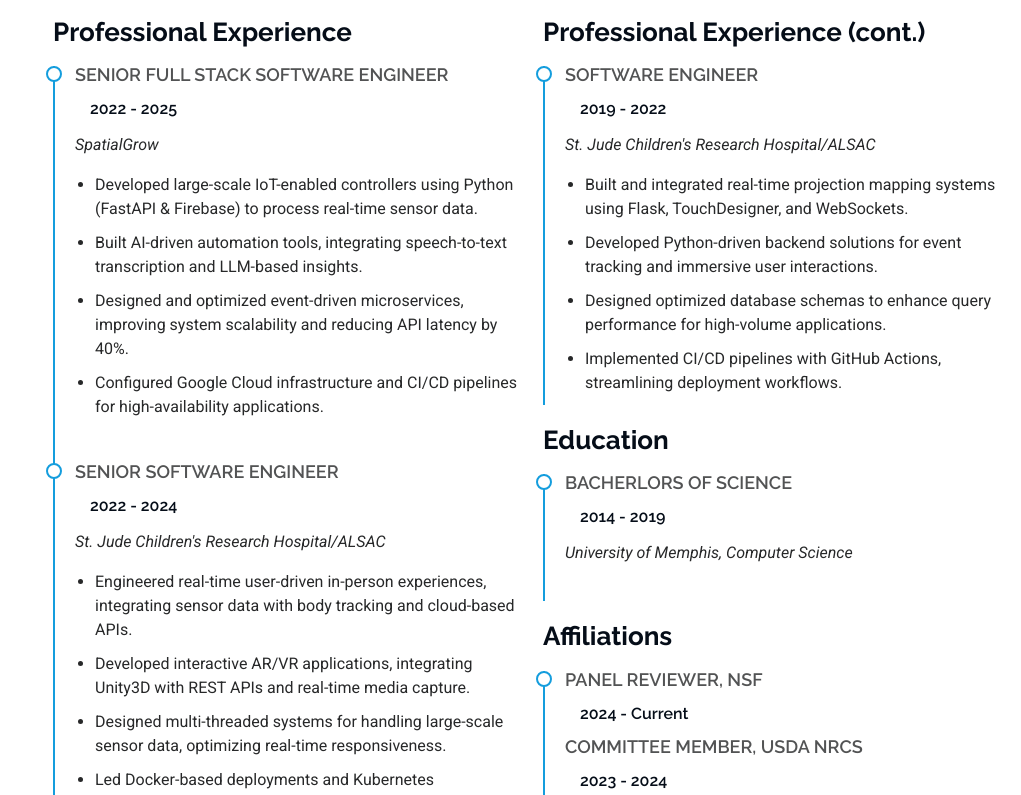
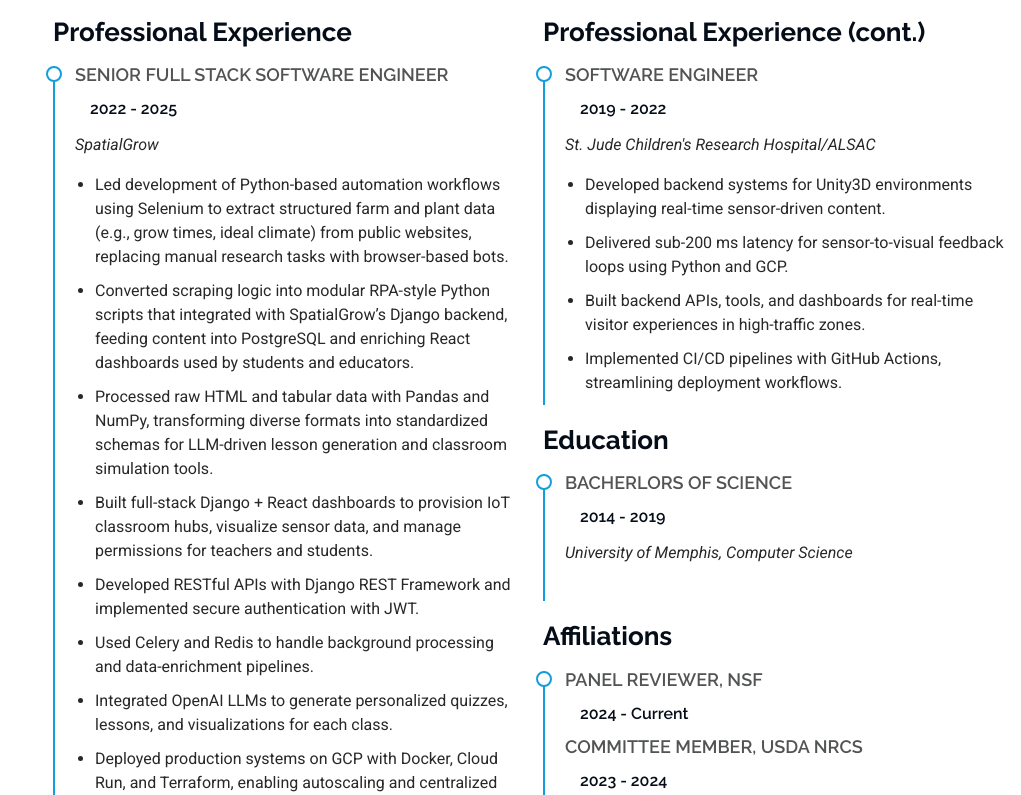
Before and after one commit to Boellis/Boellis.github.io, a plain HTML site: page index.html in a window 1280 px wide. Shown: the part 2005-2800 px from the top of the page, without its empty margins (259-1280 px from the left). Drawn offline with Linux system fonts and the light colour scheme.

Commit message:
Updated Resume
Updated Resume to reflect newest changes with django/python etc and updated spatialhub page to include python inc ategory

```diff
--- a/index.html
+++ b/index.html
@@ -308,12 +308,16 @@
               <h4>Senior Full Stack Software Engineer</h4>
               <h5>2022 - 2025</h5>
               <p><em>SpatialGrow</em></p>
-              <ul>
-                <li>Developed large-scale IoT-enabled controllers using Python (FastAPI & Firebase) to process real-time sensor data.</li>
-                <li>Built AI-driven automation tools, integrating speech-to-text transcription and LLM-based insights.</li>
-                <li>Designed and optimized event-driven microservices, improving system scalability and reducing API latency by 40%.</li>
-                <li>Configured Google Cloud infrastructure and CI/CD pipelines for high-availability applications.</li>
-              </ul>
+                <ul>
+                  <li>Led development of Python-based automation workflows using Selenium to extract structured farm and plant data (e.g., grow times, ideal climate) from public websites, replacing manual research tasks with browser-based bots.</li>
+                  <li>Converted scraping logic into modular RPA-style Python scripts that integrated with SpatialGrow’s Django backend, feeding content into PostgreSQL and enriching React dashboards used by students and educators.</li>
+                  <li>Processed raw HTML and tabular data with Pandas and NumPy, transforming diverse formats into standardized schemas for LLM-driven lesson generation and classroom simulation tools.</li>
+                  <li>Built full-stack Django + React dashboards to provision IoT classroom hubs, visualize sensor data, and manage permissions for teachers and students.</li>
+                  <li>Developed RESTful APIs with Django REST Framework and implemented secure authentication with JWT.</li>
+                  <li>Used Celery and Redis to handle background processing and data-enrichment pipelines.</li>
+                  <li>Integrated OpenAI LLMs to generate personalized quizzes, lessons, and visualizations for each class.</li>
+                  <li>Deployed production systems on GCP with Docker, Cloud Run, and Terraform, enabling autoscaling and centralized logging.</li>
+                </ul>
             </div><!-- Edn Resume Item -->
 
             <div class="resume-item">
@@ -321,10 +325,10 @@
               <h5>2022 - 2024</h5>
               <p><em>St. Jude Children's Research Hospital/ALSAC</em></p>
               <ul>
-                <li>Engineered real-time user-driven in-person experiences, integrating sensor data with body tracking and cloud-based APIs.</li>
-                <li>Developed interactive AR/VR applications, integrating Unity3D with REST APIs and real-time media capture.</li>
-                <li>Designed multi-threaded systems for handling large-scale sensor data, optimizing real-time responsiveness.</li>
-                <li>Led Docker-based deployments and Kubernetes orchestration to ensure system reliability.</li>
+                <li>Led backend architecture for HIPAA-compliant interactive installations using real-time sensor data from Kinect and RealSense devices.</li>
+                <li>Built multi-threaded Python services to handle real-time inputs and media streaming under strict latency constraints.</li>
+                <li>Implemented SQL databases for tracking thousands of user interactions, creating stored procedures and triggers to maintain data consistency and accuracy under high-traffic conditions.</li>
+                <li>Improved reliability of speech-driven UI pipelines by 25 % through refactoring of core audio-sync logic and buffering systems.</li>
               </ul>
             </div><!-- Edn Resume Item -->
 
@@ -337,9 +341,9 @@
               <h5>2019 - 2022</h5>
               <p><em>St. Jude Children's Research Hospital/ALSAC</em></p>
               <ul>
-                <li>Built and integrated real-time projection mapping systems using Flask, TouchDesigner, and WebSockets.</li>
-                <li>Developed Python-driven backend solutions for event tracking and immersive user interactions.</li>
-                <li>Designed optimized database schemas to enhance query performance for high-volume applications.</li>
+                <li>Developed backend systems for Unity3D environments displaying real-time sensor-driven content.</li>
+                <li>Delivered sub-200 ms latency for sensor-to-visual feedback loops using Python and GCP.</li>
+                <li>Built backend APIs, tools, and dashboards for real-time visitor experiences in high-traffic zones.</li>
                 <li>Implemented CI/CD pipelines with GitHub Actions, streamlining deployment workflows.</li>
               </ul>
             </div><!-- Edn Resume Item -->
@@ -358,6 +362,8 @@
               <h5>2024 - Current</h5>
               <h4>Committee Member, USDA NRCS</h4>
               <h5>2023 - 2024</h5>
+              <h4>Board Member - STEM Education / Committee Member, Black Data Processing Association (BDPA) - Memphis Chapter</h4>
+              <h5>2016 - 2025</h5>
 
             </div><!-- Edn Resume Item -->
 
@@ -403,7 +409,7 @@
             <div class="icon flex-shrink-0"></div>
             <div>
               <h4>Frameworks and Libraries</a></h4>
-              <p class="description">FastAPI, Django, Flask, Pandas, Numpy, Speech Recognition, SciPy</p>
+              <p class="description">FastAPI, Django, Flask, Pandas, Numpy, Speech Recognition, Asyncio, Tensorflow, Dataflow, Selenium, Pytest</p>
               <!-- <ul>
                 <li>FastAPI</li>
                 <li>Django</li>
@@ -440,7 +446,7 @@
             <div class="icon flex-shrink-0"></div>
             <div>
               <h4>Cloud and DevOps</a></h4>
-              <p class="description">Google Cloud Platform(GCP), Amazon Web Services(AWS), Docker, Kubernetes, Github Actions, CI/CD Pipelines</p>
+              <p class="description">Google Cloud Platform(GCP), Amazon Web Services(AWS), Terraform, BigQuery, Docker, Kubernetes, Github Actions, CI/CD Pipelines</p>
             </div>
           </div><!-- End Service Item -->
 
```
Also changed, not shown: spatialhub-page.html (+1 -1 lines).
